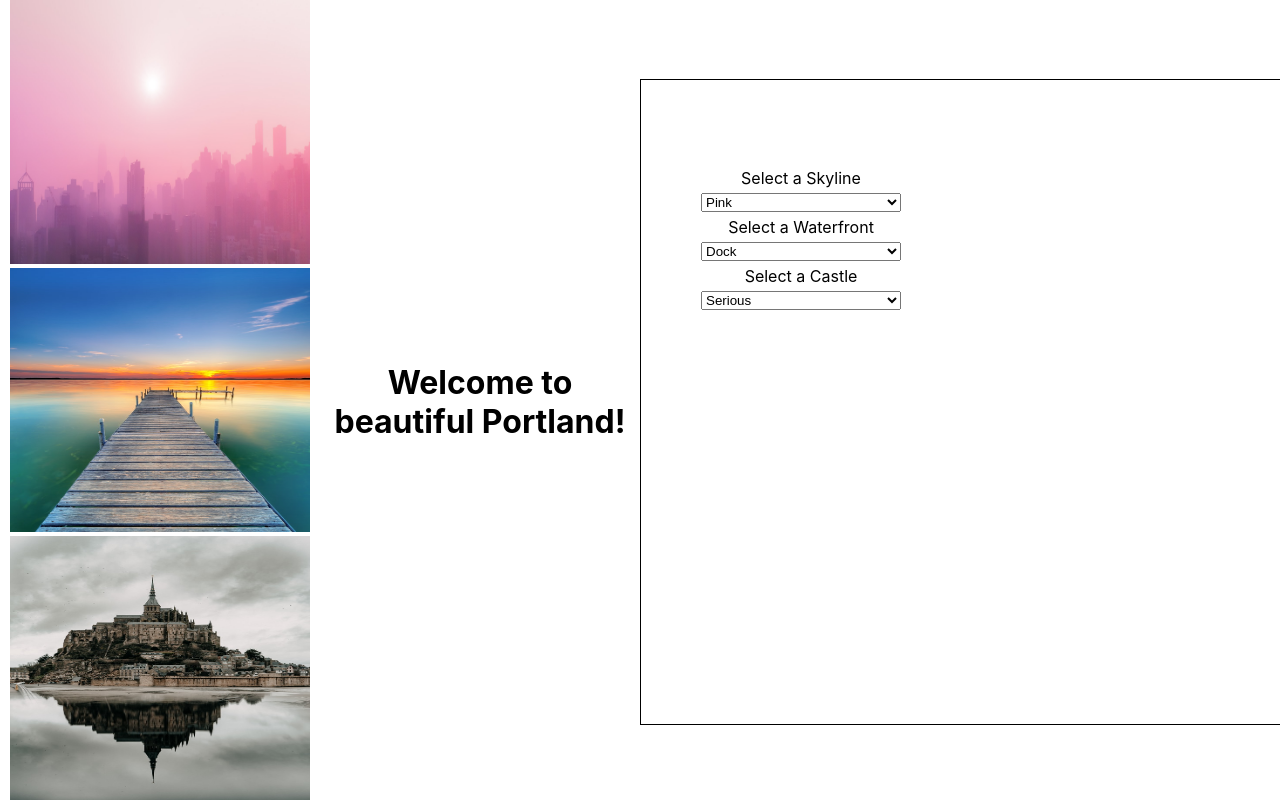
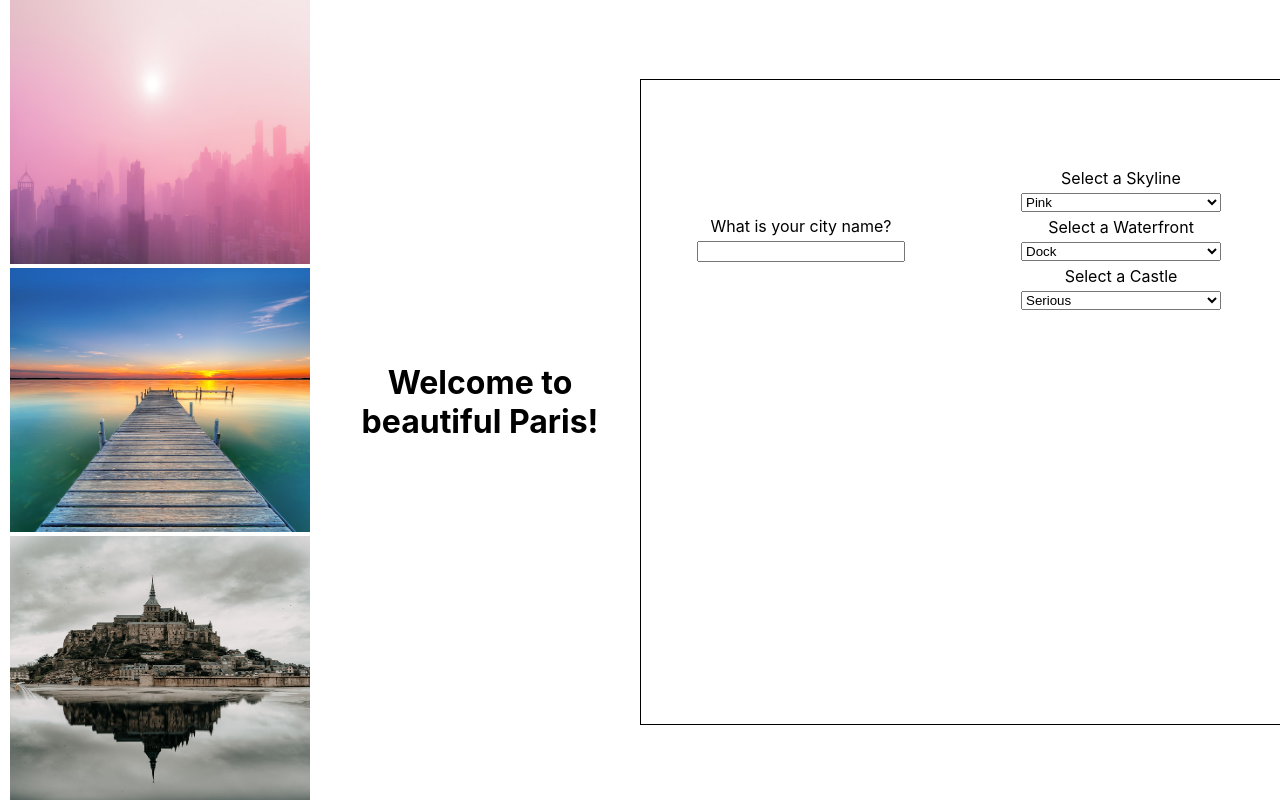
Before and after one commit to Sam-Melius/react-city-half, a React (Create React App) app: page / in a window 1280 px wide. Built offline with nearby package versions, Linux system fonts and the light colour scheme.

Commit message:
set initial city name input in app.js

```diff
--- a/src/App.js
+++ b/src/App.js
@@ -15,6 +15,7 @@ function App() {
   const [waterfrontId, setWaterfrontId] = useState(1);
   const [castleId, setCastleId] = useState(1);
   // you'll need to track a city name, which starts as the city name of your choice.
+  const [cityName, setCityName] = useState('Paris');
   // finally, you'll need an array of slogans, which could start out as ['The City of Excellence'] for example
 
   return (
@@ -26,10 +27,11 @@ function App() {
         castleId={castleId} />
       <h1>
         {/* dynamically update the city name here using state */}
-        Welcome to beautiful Portland!
+        Welcome to beautiful {cityName}!
       </h1>
       <div className='bottom'>
         {/* here, the CityNameInput component takes in the setCityName state handler function */}
+        <CityNameInput setCityName={setCityName} />
         <section className='dropdowns'>
           {/*
           render all three Dropdown components (WaterfrontDropdown, SkylineDropdown, CastleDropdown) here.
```
